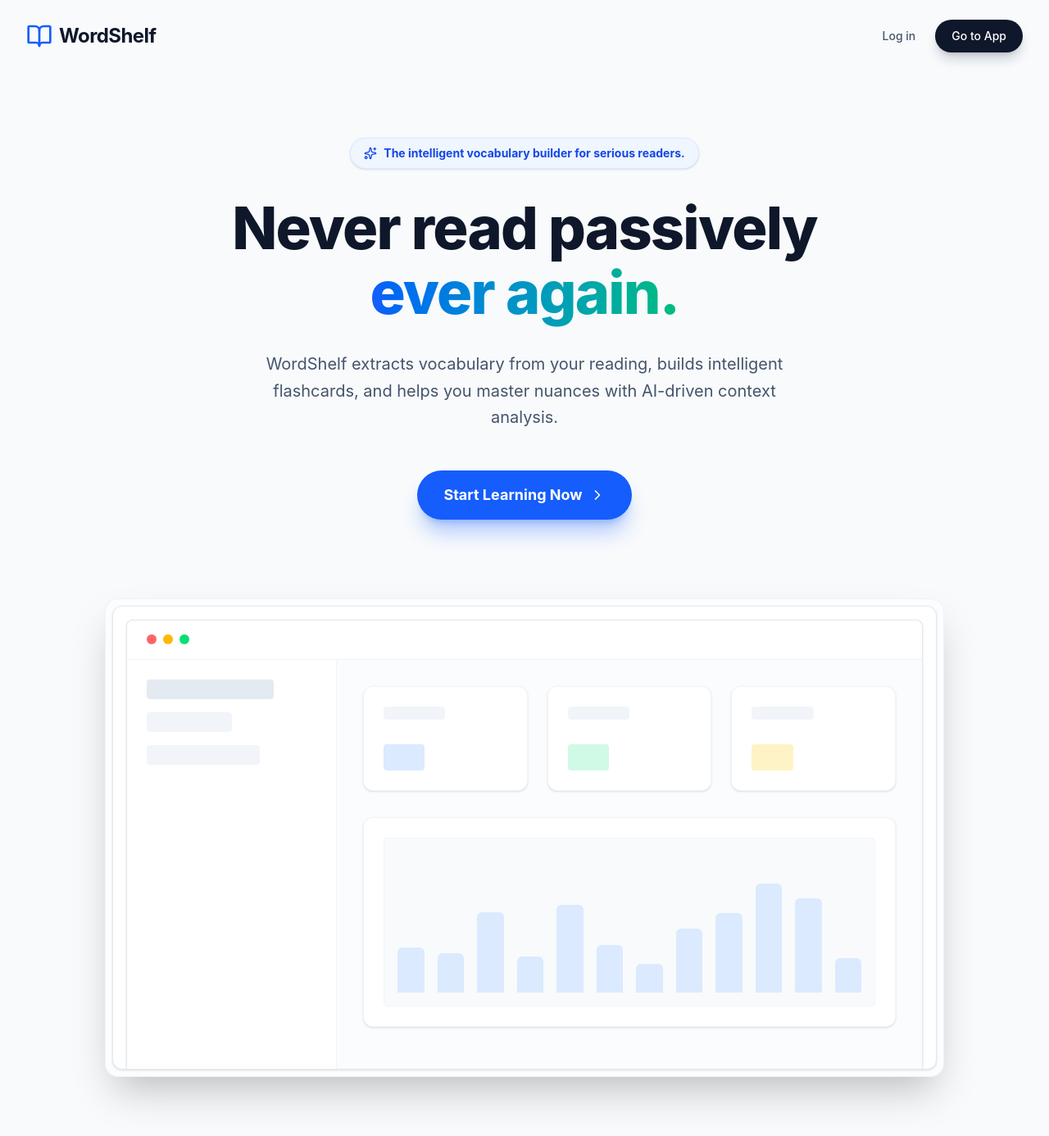
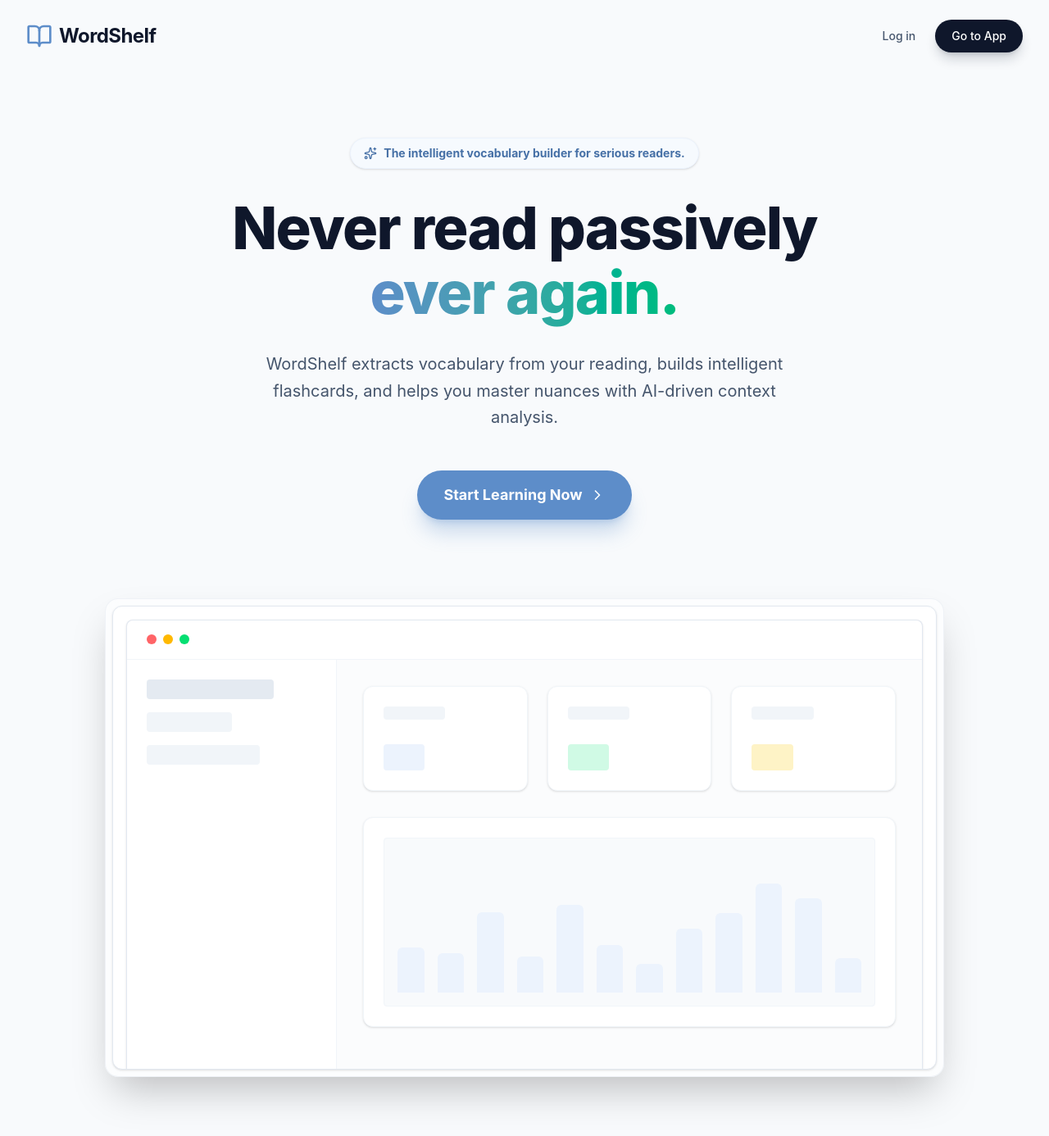
Before and after one commit to IshitaBanerjee05/WordShelf, a React app in the folder frontend/: page / in a window 1280 px wide. Shown: the top 1386 px of the page at 82% size. Built offline with nearby package versions, Linux system fonts and the light colour scheme; the HTML template or start-up script is replaced by a standard one.

Commit message:
Update Landing.jsx

```diff
--- a/frontend/src/pages/Landing.jsx
+++ b/frontend/src/pages/Landing.jsx
@@ -5,11 +5,11 @@
 
 export default function Landing() {
   return (
-    <div className="min-h-screen bg-slate-50 selection:bg-blue-200">
+    <div className="min-h-screen bg-slate-50 selection:bg-primary-200">
       {/* Navbar */}
       <nav className="flex items-center justify-between px-8 text-black py-6 max-w-7xl mx-auto">
         <div className="flex items-center gap-2">
-           <BookOpen className="w-8 h-8 text-blue-600" />
+           <BookOpen className="w-8 h-8 text-primary-600" />
            <span className="text-2xl font-bold tracking-tight text-slate-900">WordShelf</span>
         </div>
         <div className="flex items-center gap-6">
@@ -24,7 +24,7 @@
           initial={{ opacity: 0, y: 20 }}
           animate={{ opacity: 1, y: 0 }}
           transition={{ duration: 0.5 }}
-          className="inline-flex items-center gap-2 px-4 py-2 rounded-full bg-blue-50 border border-blue-100 text-blue-700 text-sm font-bold mb-8 shadow-sm"
+          className="inline-flex items-center gap-2 px-4 py-2 rounded-full bg-primary-50 border border-primary-100 text-primary-700 text-sm font-bold mb-8 shadow-sm"
         >
           <Sparkles className="w-4 h-4" />
           <span>The intelligent vocabulary builder for serious readers.</span>
@@ -37,7 +37,7 @@
           className="text-6xl md:text-7xl font-extrabold text-slate-900 tracking-tight leading-[1.1] mb-8"
         >
           Never read passively <br className="hidden md:block" />
-          <span className="text-transparent bg-clip-text bg-gradient-to-r from-blue-600 to-emerald-500">ever again.</span>
+          <span className="text-transparent bg-clip-text bg-gradient-to-r from-primary-600 to-emerald-500">ever again.</span>
         </motion.h1>
 
         <motion.p
@@ -55,7 +55,7 @@
           transition={{ duration: 0.5, delay: 0.3 }}
           className="flex items-center justify-center gap-4"
         >
-           <Link to="/dashboard" className="group flex items-center justify-center gap-2 px-8 py-4 text-lg font-bold text-white bg-blue-600 rounded-full hover:bg-blue-700 shadow-xl shadow-blue-600/30 transition-all hover:scale-105 active:scale-95">
+           <Link to="/dashboard" className="group flex items-center justify-center gap-2 px-8 py-4 text-lg font-bold text-white bg-primary-600 rounded-full hover:bg-primary-700 shadow-xl shadow-primary-600/30 transition-all hover:scale-105 active:scale-95">
              Start Learning Now
              <ChevronRight className="w-5 h-5 group-hover:translate-x-1 transition-transform" />
            </Link>
@@ -82,11 +82,11 @@
                        </div>
                        <div className="flex-1 p-8">
                             <div className="flex gap-6 mb-8">
-                               <div className="h-32 flex-1 bg-white border border-slate-100 rounded-xl shadow-sm p-6 flex flex-col justify-between"><div className="h-4 w-1/2 bg-slate-100 rounded"></div><div className="h-8 w-1/3 bg-blue-100 rounded"></div></div>
+                               <div className="h-32 flex-1 bg-white border border-slate-100 rounded-xl shadow-sm p-6 flex flex-col justify-between"><div className="h-4 w-1/2 bg-slate-100 rounded"></div><div className="h-8 w-1/3 bg-primary-100 rounded"></div></div>
                                <div className="h-32 flex-1 bg-white border border-slate-100 rounded-xl shadow-sm p-6 flex flex-col justify-between"><div className="h-4 w-1/2 bg-slate-100 rounded"></div><div className="h-8 w-1/3 bg-emerald-100 rounded"></div></div>
                                <div className="h-32 flex-1 bg-white border border-slate-100 rounded-xl shadow-sm p-6 flex flex-col justify-between"><div className="h-4 w-1/2 bg-slate-100 rounded"></div><div className="h-8 w-1/3 bg-amber-100 rounded"></div></div>
                             </div>
-                            <div className="h-64 bg-white border border-slate-100 rounded-xl shadow-sm p-6"><div className="h-full w-full bg-slate-50 rounded border border-slate-100 flex items-end px-4 gap-4 pt-12 pb-4"> {[...Array(12)].map((_, i) => <div key={i} className="w-full bg-blue-100 rounded-t-md" style={{height: `${Math.random() * 80 + 20}%`}}></div>)}</div></div>
+                            <div className="h-64 bg-white border border-slate-100 rounded-xl shadow-sm p-6"><div className="h-full w-full bg-slate-50 rounded border border-slate-100 flex items-end px-4 gap-4 pt-12 pb-4"> {[...Array(12)].map((_, i) => <div key={i} className="w-full bg-primary-100 rounded-t-md" style={{height: `${Math.random() * 80 + 20}%`}}></div>)}</div></div>
                        </div>
                    </div>
                </div>
```
